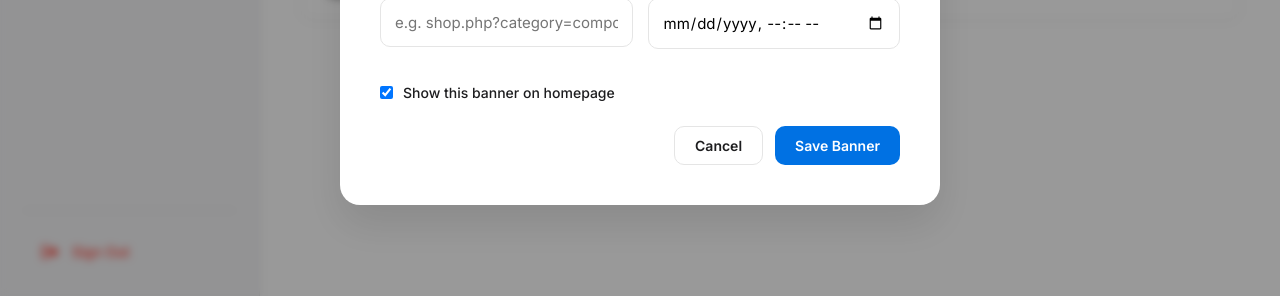
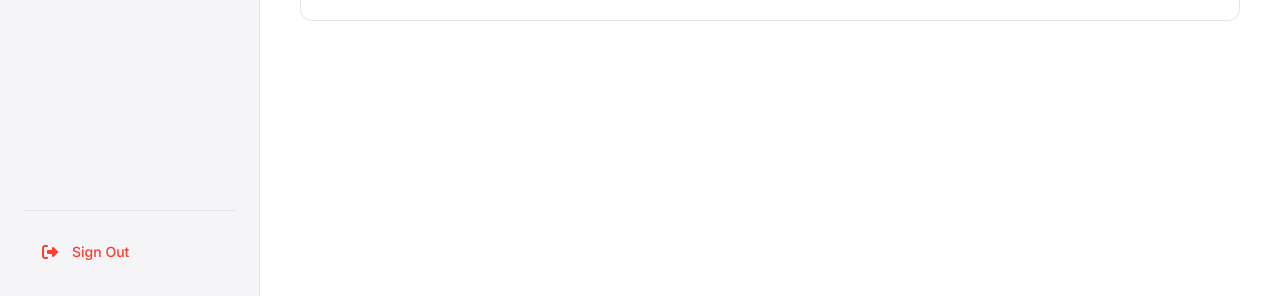
Before and after one commit to kthacking/sir, a PHP site: page /admin/manage-banners.php in a window 1280 px wide. Shown: the part 504-800 px from the top of the page. Run offline with PHP 8.4, Linux system fonts and the light colour scheme; a user stored in the database is signed in; data comes from the database, SQL or seed files in the repository; data that the repository does not hold is empty.

```diff
--- a/admin/manage-banners.php
+++ b/admin/manage-banners.php
@@ -128,7 +128,7 @@ $banners = $stmt->fetchAll();
     </div>
 
     <!-- Banner Modal -->
-    <div id="bannerModal" class="modal">
+    <div id="bannerModal" class="modal" style="display:none">
         <div class="modal-content" style="width: 600px;">
             <h2 style="margin-bottom: 25px;">Banner Configuration</h2>
             <form action="manage-banners.php" method="POST" enctype="multipart/form-data">
--- a/admin/manage-products.php
+++ b/admin/manage-products.php
@@ -201,7 +201,7 @@ foreach ($all_categories as $c) {
     </div>
 
     <!-- Modal for Add/Edit -->
-    <div id="productModal" class="modal">
+    <div id="productModal" class="modal" style="display:none">
         <div class="modal-content" style="width: 700px; max-width: 95%;">
             <h2 style="margin-bottom: 25px;">Product Information</h2>
             <form action="manage-products.php" method="POST" enctype="multipart/form-data">
--- a/css/admin.css
+++ b/css/admin.css
@@ -256,7 +256,6 @@ tr:hover td {
     overflow-y: auto;
     padding: 40px 0;
     z-index: 1000;
-    display: flex;
     justify-content: center;
     align-items: flex-start;
 }
```
